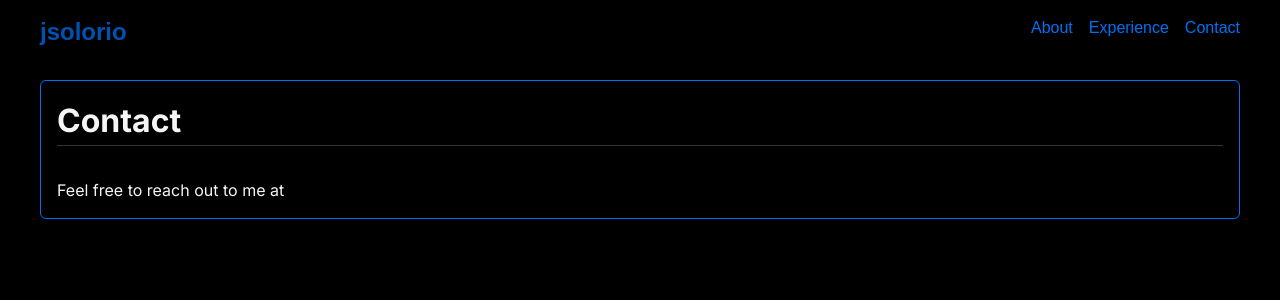
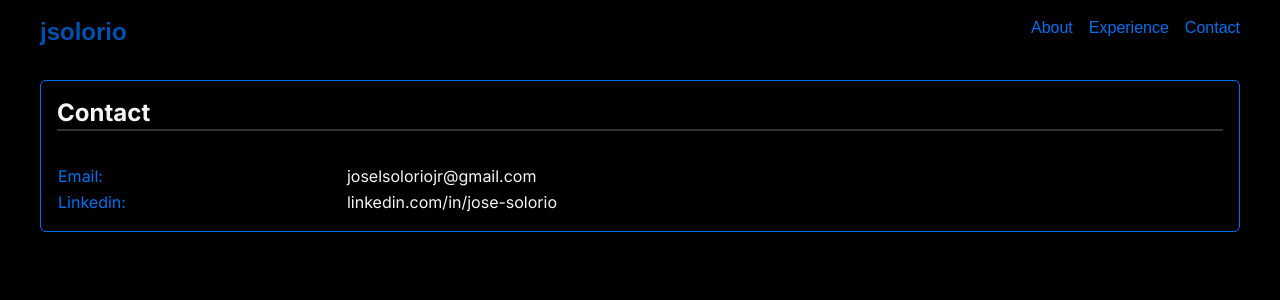
Before and after one commit to joselsoloriojr/jsolori.io, a Next.js app: page /contact in a window 1280 px wide. Shown: the top 300 px of the page. Built offline with nearby package versions, Linux system fonts and the light colour scheme; a web font is replaced by a local one.

Commit message:
refactor: Update ESLint rules and fix contact page layout

```diff
--- /dev/null
+++ b/app/contact/contactInfo.ts
@@ -0,0 +1,18 @@
+const contactInfo = [
+  {
+    label: "Email:",
+    value: "joselsoloriojr@gmail.com",
+    isLink: true,
+    link: "mailto:joselsoloriojr@gmail.com",
+    linkText: "joselsoloriojr@gmail.com"
+  },
+  {
+    label: "Linkedin:",
+    value: "linkedin.com/in/joselsoloriojr",
+    isLink: true,
+    link: "https://www.linkedin.com/in/jose-solorio/",
+    linkText: "linkedin.com/in/jose-solorio"
+  }
+]
+
+export default contactInfo
--- a/app/contact/page.tsx
+++ b/app/contact/page.tsx
@@ -1,11 +1,28 @@
 import Card from "@/components/Card"
 import PageContainer from "@/components/PageContainer"
+
+import contactInfo from "./contactInfo"
 
 const Contact = () => (
   <PageContainer>
     <Card>
       <h2>Contact</h2>
-      <p>Feel free to reach out to me at <a href="mailto:joselsoloriojr@gmail.com" /></p>
+      <table>
+        <tbody>
+          {contactInfo.map((info, index) => (
+            <tr key={index}>
+              <td className="text-space-blue">{info.label}</td>
+              <td>
+                {info.isLink ? (
+                  <a href={info.link}>{info.linkText}</a>
+                ) : (
+                  info.value
+                )}
+              </td>
+            </tr>
+          ))}
+        </tbody>
+      </table>
     </Card>
   </PageContainer>
 )
--- a/app/globals.css
+++ b/app/globals.css
@@ -6,39 +6,26 @@
   --foreground-rgb: 0, 0, 0;
   --background-start-rgb: 214, 219, 220;
   --background-end-rgb: 255, 255, 255;
-  /* colors */
-  --space-black: #000;
-  --space-blue: #0070f3;
-  --space-light-blue: #3291FF;
-  --space-gray: #333;
-  --space-green: #00FF00;
-  --space-light-gray: #888;
-  --space-white: #F5F5F5;
 }
 
+a {
+  @apply hover:text-space-light-blue;
+}
 
 body {
-  background: var(--space-black);
-  color: var(--space-white)
+  @apply bg-space-black text-space-white;
 }
 
 h1 {
-  color: var(--space-light-blue);
-  font-size: 3rem;
-  font-weight: 700;
-  margin-bottom: 1rem;
+  @apply text-4xl font-bold text-space-light-blue mb-4;
 }
 
 h2 {
-  color: var(--space-white);
-  font-size: 2rem;
-  font-weight: 700;
-  border-bottom: 1px solid var(--space-gray);
-  margin-bottom: 1rem;
+  @apply text-space-white text-2xl font-bold border-b-2 border-space-gray mb-4;
 }
 
 strong {
-  color: var(--space-light-blue);
+  @apply text-space-light-blue;
 }
 
 @layer utilities {
--- a/app/page.tsx
+++ b/app/page.tsx
@@ -10,8 +10,8 @@ import Container from "@/components/Container"
 const Home = () => {
   const router = useRouter()
   return (
-    <Container className="flex min-h-screen animate-fadeIn-1s flex-col-reverse sm:flex-row sm:space-x-4">
-      <div className="mb-auto animate-fadeIn-2s sm:my-auto">
+    <Container className="flex min-h-screen animate-fadeIn-1s flex-col-reverse items-center justify-center sm:flex-row sm:space-x-4">
+      <div className="animate-fadeIn-2s">
         <h2 className="m-0 border-none text-2xl font-bold text-space-white"> Hello, I am</h2>
         <h1 className="m-0 animate-pulse">Jose Solorio</h1>
         <span className="animate-fadeIn-3s text-2xl text-space-light-gray">Full-Stack Software Engineer</span>
--- a/components/Row.tsx
+++ b/components/Row.tsx
@@ -1,7 +1,7 @@
 import { ReactNode } from "react"
 
 const Row = ({ children, className = "" }: Readonly<{ children: ReactNode, className?: string }>) => (
-  <div className={`flex flex-col space-y-2 ${className}`}>
+  <div className={`flex ${className}`}>
     {children}
   </div>
 )
--- a/tailwind.config.ts
+++ b/tailwind.config.ts
@@ -21,12 +21,13 @@ const config: Config = {
           "conic-gradient(from 180deg at 50% 50%, var(--tw-gradient-stops))",
       },
       colors: {
-        "space-blue": "var(--space-blue)",
-        "space-gray": "var(--space-gray)",
-        "space-light-blue": "var(--space-light-blue)",
-        "space-light-gray": "var(--space-light-gray)",
-        "space-white": "var(--space-white)",
-        "space-black": "var(--space-black)",
+        "space-blue": "#0070f3",
+        "space-gray": "#333",
+        "space-light-blue": "#3291FF",
+        "space-light-gray": "#888",
+        "space-white": "#F5F5F5",
+        "space-black": "#000",
+        "space-green": "#00FF00"
       },
       fontFamily: {
         rem: "var(--font-rem)",
```
Also changed, not shown: .eslintrc.json.
